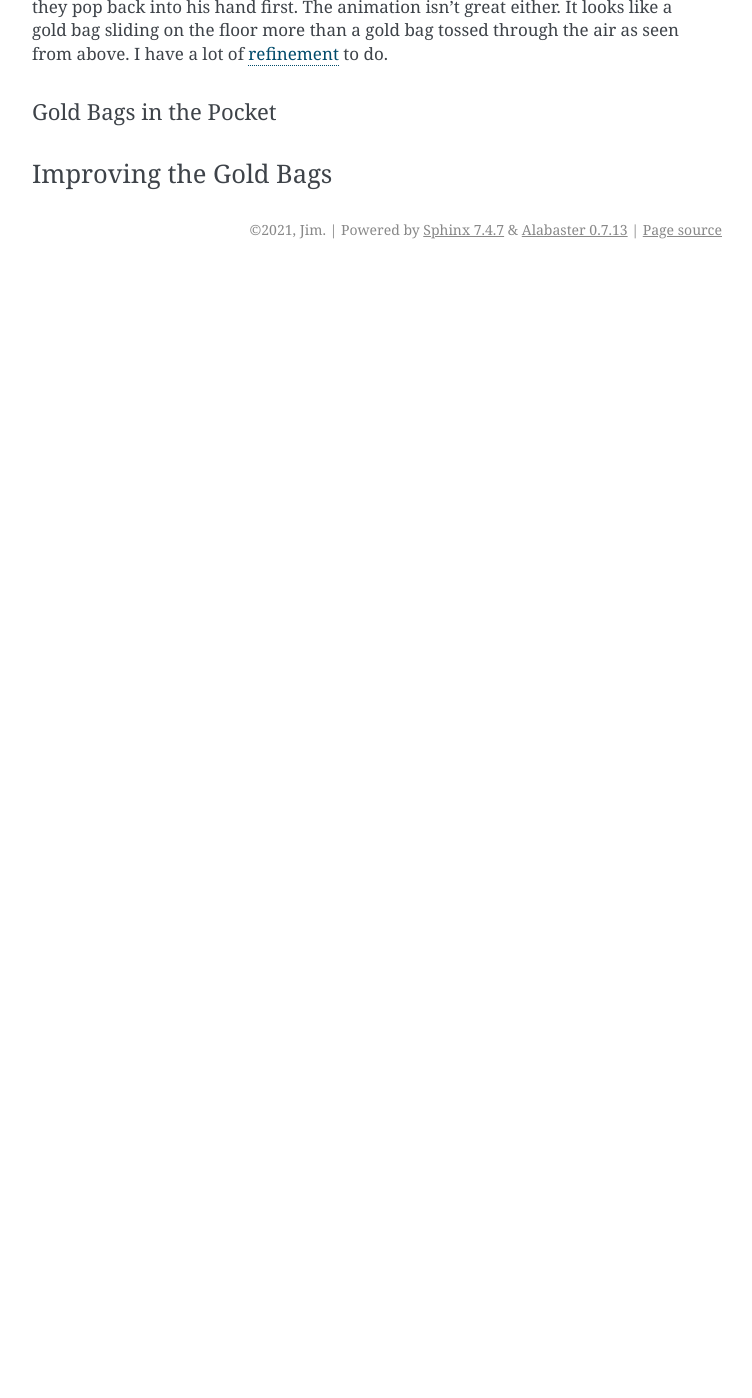
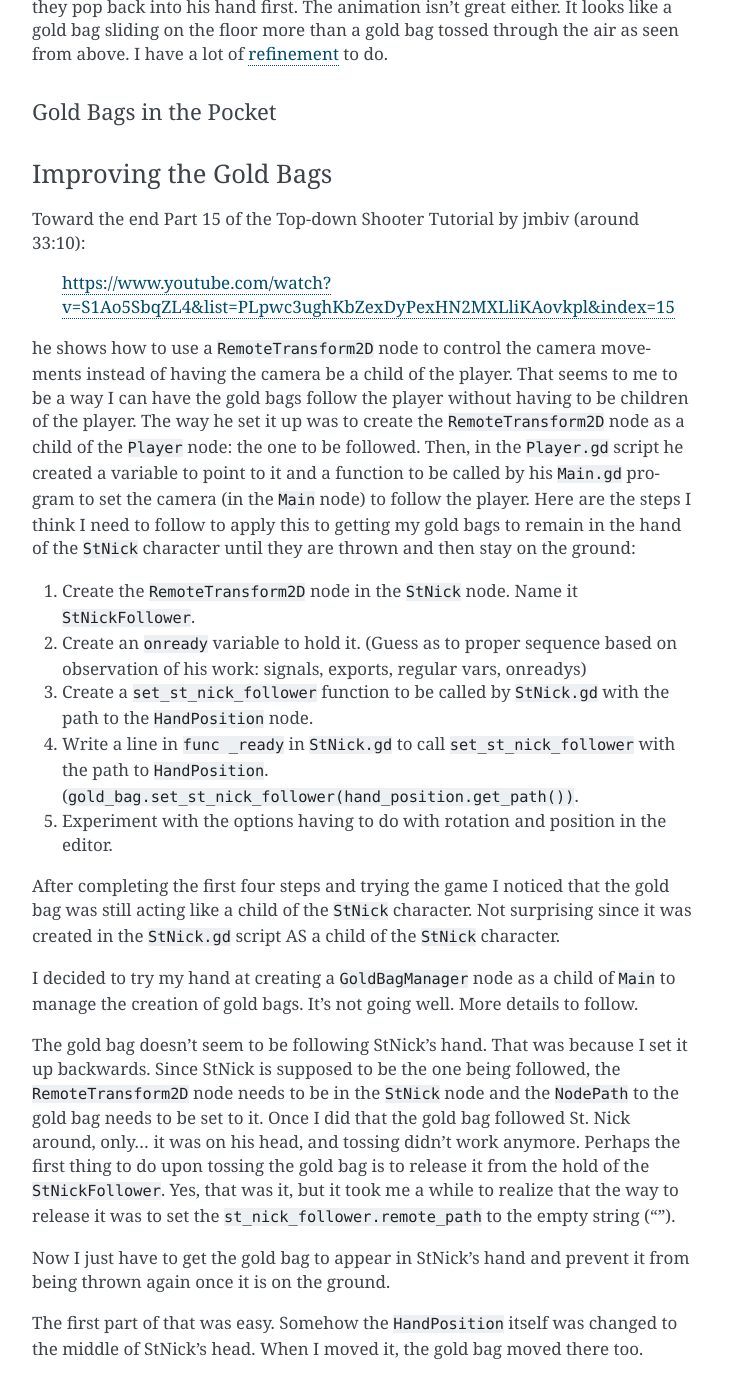
Before and after one commit to JMorris1575/Christmas2022, a Sphinx documentation site: the page built from docs/new_game.rst, in a window 1280 px wide and 1400 px high, scrolled down 12412 px. Shown: the whole window, without its empty margins (388-1140 px from the left). Built offline with Sphinx 7.4.7, drawn with Linux system fonts in a browser that asks for light colours; before the commit the page ends 12681 px from its top, so only the background shows below that.

Commit message:
Documenting use of RemoteTransform2D

```diff
--- a/docs/new_game.rst
+++ b/docs/new_game.rst
@@ -533,3 +533,43 @@ Gold Bags in the Pocket
 
 Improving the Gold Bags
 =======================
+
+Toward the end Part 15 of the Top-down Shooter Tutorial by jmbiv (around 33:10):
+
+    https://www.youtube.com/watch?v=S1Ao5SbqZL4&list=PLpwc3ughKbZexDyPexHN2MXLliKAovkpl&index=15
+
+he shows how to use a ``RemoteTransform2D`` node to control the camera movements instead of having the camera be a child
+of the player. That seems to me to be a way I can have the gold bags follow the player without having to be children of
+the player. The way he set it up was to create the ``RemoteTransform2D`` node as a child of the ``Player`` node: the one
+to be followed. Then, in the ``Player.gd`` script he created a variable to point to it and a function to be called by
+his ``Main.gd`` program to set the camera (in the ``Main`` node) to follow the player. Here are the steps I think I need
+to follow to apply this to getting my gold bags to remain in the hand of the ``StNick`` character until they are thrown
+and then stay on the ground:
+
+#. Create the ``RemoteTransform2D`` node in the ``StNick`` node. Name it ``StNickFollower``.
+#. Create an ``onready`` variable to hold it. (Guess as to proper sequence based on observation of his work: signals,
+   exports, regular vars, onreadys)
+#. Create a ``set_st_nick_follower`` function to be called by ``StNick.gd`` with the path to the ``HandPosition`` node.
+#. Write a line in ``func _ready`` in ``StNick.gd`` to call ``set_st_nick_follower`` with the path to ``HandPosition``.
+   (``gold_bag.set_st_nick_follower(hand_position.get_path())``.
+#. Experiment with the options having to do with rotation and position in the editor.
+
+After completing the first four steps and trying the game I noticed that the gold bag was still acting like a child of
+the ``StNick`` character. Not surprising since it was created in the ``StNick.gd`` script AS a child of the ``StNick``
+character.
+
+I decided to try my hand at creating a ``GoldBagManager`` node as a child of ``Main`` to manage the creation of gold
+bags. It's not going well. More details to follow.
+
+The gold bag doesn't seem to be following StNick's hand. That was because I set it up backwards. Since StNick is
+supposed to be the one being followed, the ``RemoteTransform2D`` node needs to be in the ``StNick`` node and the
+``NodePath`` to the gold bag needs to be set to it. Once I did that the gold bag followed St. Nick around, only... it
+was on his head, and tossing didn't work anymore. Perhaps the first thing to do upon tossing the gold bag is to release
+it from the hold of the ``StNickFollower``. Yes, that was it, but it took me a while to realize that the way to
+release it was to set the ``st_nick_follower.remote_path`` to the empty string ("").
+
+Now I just have to get the gold bag to appear in StNick's hand and prevent it from being thrown again once it is on the
+ground.
+
+The first part of that was easy. Somehow the ``HandPosition`` itself was changed to the middle of StNick's head. When I
+moved it, the gold bag moved there too.
```
